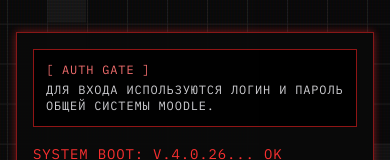
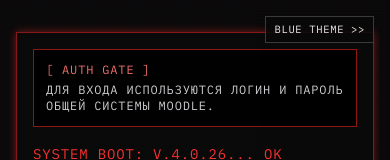
Before and after one commit to KotVietnam/polytech-it-arena, a React (Vite) app: page / in a window 390 px wide. Shown: the top 160 px of the page. Built offline with nearby package versions, Linux system fonts and the light colour scheme; no server answers.

Commit message:
feat: add red-blue theme switch and fix grid overlay layering

```diff
--- a/src/components/Header.tsx
+++ b/src/components/Header.tsx
@@ -61,13 +61,13 @@
             type="button"
             onClick={onToggleTheme}
             aria-label={
-              theme === 'dark'
-                ? 'Переключить на светлую тему'
-                : 'Переключить на темную тему'
+              theme === 'red'
+                ? 'Switch to blue theme'
+                : 'Switch to red theme'
             }
             className="focus-ring mono border border-zinc-700 px-3 py-2 text-xs text-zinc-200 hover:border-red-600 hover:text-red-300"
           >
-            {theme === 'dark' ? 'LIGHT' : 'DARK'}
+            {theme === 'red' ? 'BLUE' : 'RED'}
           </button>
 
           <button
--- /dev/null
+++ b/src/components/ThemeToggle.tsx
@@ -0,0 +1,22 @@
+import { useTheme } from '../hooks/useTheme'
+
+interface ThemeToggleProps {
+  className?: string
+}
+
+export const ThemeToggle = ({ className = '' }: ThemeToggleProps) => {
+  const { theme, toggleTheme } = useTheme()
+  const isRed = theme === 'red'
+
+  return (
+    <button
+      type="button"
+      className={`bm-theme-toggle mono ${className}`.trim()}
+      onClick={toggleTheme}
+      aria-label={isRed ? 'Переключить на Blue тему' : 'Переключить на Red тему'}
+      title={isRed ? 'Переключить на Blue тему' : 'Переключить на Red тему'}
+    >
+      {isRed ? 'BLUE THEME >>' : 'RED THEME >>'}
+    </button>
+  )
+}
--- a/src/hooks/useTheme.ts
+++ b/src/hooks/useTheme.ts
@@ -1,15 +1,15 @@
 import { useEffect, useState } from 'react'
 
-export type Theme = 'dark' | 'light'
+export type Theme = 'red' | 'blue'
 
-const STORAGE_KEY = 'cyberclub-theme'
+const STORAGE_KEY = 'polytech-it-arena-theme'
 
 const isTheme = (value: string | null): value is Theme =>
-  value === 'dark' || value === 'light'
+  value === 'red' || value === 'blue'
 
 const resolveInitialTheme = (): Theme => {
   if (typeof window === 'undefined') {
-    return 'dark'
+    return 'red'
   }
 
   const stored = localStorage.getItem(STORAGE_KEY)
@@ -17,11 +17,10 @@
     return stored
   }
 
-  return 'dark'
+  return 'red'
 }
 
 const applyTheme = (theme: Theme) => {
-  document.documentElement.classList.toggle('dark', theme === 'dark')
   document.documentElement.setAttribute('data-theme', theme)
 }
 
@@ -34,7 +33,7 @@
   }, [theme])
 
   const toggleTheme = () => {
-    setTheme((previousTheme) => (previousTheme === 'dark' ? 'light' : 'dark'))
+    setTheme((previousTheme) => (previousTheme === 'red' ? 'blue' : 'red'))
   }
 
   return { theme, toggleTheme }
--- a/src/index.css
+++ b/src/index.css
@@ -13,17 +13,22 @@
   --line: 55 55 55;
   --panel: 20 20 20;
   --accent: 255 0 0;
-}
-
-:root[data-theme='light'] {
-  color-scheme: light;
-  --bg: 243 243 243;
-  --surface: 255 255 255;
-  --text: 20 20 20;
-  --muted: 90 90 90;
-  --line: 205 205 205;
-  --panel: 255 255 255;
-  --accent: 180 0 0;
+  --theme-hue-rotate: 0deg;
+  --theme-saturate: 1;
+}
+
+:root[data-theme='red'] {
+  color-scheme: dark;
+  --accent: 255 0 0;
+  --theme-hue-rotate: 0deg;
+  --theme-saturate: 1;
+}
+
+:root[data-theme='blue'] {
+  color-scheme: dark;
+  --accent: 42 122 255;
+  --theme-hue-rotate: 212deg;
+  --theme-saturate: 1.08;
 }
 
 * {
@@ -48,6 +53,49 @@
 a {
   color: inherit;
   text-decoration: none;
+}
+
+.bm-page,
+.bm-tl-page,
+.bm-track-page,
+.bm-profile-page,
+.bm-auth-page {
+  position: relative;
+  z-index: 10;
+  filter: hue-rotate(var(--theme-hue-rotate)) saturate(var(--theme-saturate));
+  transition: filter 240ms ease;
+}
+
+.bm-theme-toggle {
+  position: absolute;
+  top: 20px;
+  right: 186px;
+  z-index: 24;
+  border: 1px solid #3a3a3a;
+  background: rgba(8, 8, 8, 0.88);
+  color: #ebebeb;
+  font-size: 0.72rem;
+  letter-spacing: 0.06em;
+  padding: 8px 10px;
+  line-height: 1;
+  cursor: pointer;
+  transition: border-color 0.2s ease, color 0.2s ease;
+}
+
+.bm-theme-toggle:hover {
+  border-color: #ff4e4e;
+  color: #ffffff;
+}
+
+.bm-theme-toggle:focus-visible {
+  outline: 2px solid #ff4e4e;
+  outline-offset: 2px;
+}
+
+.bm-theme-toggle-auth {
+  top: 18px;
+  right: 18px;
+  left: auto;
 }
 
 @layer components {
@@ -1643,3 +1691,24 @@
     flex-direction: column;
   }
 }
+
+@media (max-width: 860px) {
+  .bm-theme-toggle {
+    top: 16px;
+    right: 150px;
+    font-size: 0.66rem;
+    padding: 7px 8px;
+  }
+}
+
+@media (max-width: 560px) {
+  .bm-theme-toggle {
+    top: 52px;
+    right: 16px;
+  }
+
+  .bm-theme-toggle-auth {
+    top: 16px;
+    right: 16px;
+  }
+}
--- a/src/pages/CalendarPage.tsx
+++ b/src/pages/CalendarPage.tsx
@@ -1,5 +1,6 @@
 import { useEffect, useMemo, useState } from 'react'
 import { Link } from 'react-router-dom'
+import { ThemeToggle } from '../components/ThemeToggle'
 import { useAuth } from '../context/AuthContext'
 import { trackNames } from '../data/tracks'
 import { useEvents } from '../hooks/useEvents'
@@ -115,6 +116,8 @@
     <div className="bm-tl-page">
       <div className="bm-tl-container">
         <header className="bm-tl-header">
+          <ThemeToggle />
+
           <div className="bm-tl-title-group">
             <h1 className="bm-h1 bm-tl-primary-title">{primaryTitle}</h1>
             <h1 className="bm-h1 bm-h1-outline">
--- a/src/pages/HomePage.tsx
+++ b/src/pages/HomePage.tsx
@@ -1,6 +1,7 @@
 /* eslint-disable react-hooks/set-state-in-effect */
 import { useEffect, useMemo, useState } from 'react'
 import { Link } from 'react-router-dom'
+import { ThemeToggle } from '../components/ThemeToggle'
 import { useAuth } from '../context/AuthContext'
 import { trackNames } from '../data/tracks'
 import { useEvents } from '../hooks/useEvents'
@@ -199,6 +200,8 @@
     <div className="bm-page relative">
       <div className="bm-wrapper relative z-10">
         <header className="bm-header">
+          <ThemeToggle />
+
           <div className="bm-title-stack">
             <h1
               className={`bm-h1 ${activeHeadline.kind === 'cyber' ? 'bm-h1-no-wrap' : ''}`}
--- a/src/pages/ProfilePage.tsx
+++ b/src/pages/ProfilePage.tsx
@@ -1,5 +1,6 @@
 import { useEffect, useState } from 'react'
 import { Link } from 'react-router-dom'
+import { ThemeToggle } from '../components/ThemeToggle'
 import { useAuth } from '../context/AuthContext'
 import { events } from '../data/events'
 import { trackNames } from '../data/tracks'
@@ -74,6 +75,8 @@
     <div className="bm-profile-page">
       <div className="bm-profile-wrapper">
         <header className="bm-profile-header">
+          <ThemeToggle />
+
           <div className="bm-title-stack bm-profile-title-stack">
             <h1 className="bm-h1 bm-h1-no-wrap">{headerTitle}</h1>
             <h1 className="bm-h1 bm-h1-outline">{activeSubtitle.slice(0, charCount)}</h1>
--- a/src/pages/RegisterPage.tsx
+++ b/src/pages/RegisterPage.tsx
@@ -1,6 +1,7 @@
 import { useRef, useState } from 'react'
 import type { KeyboardEvent } from 'react'
 import { useNavigate } from 'react-router-dom'
+import { ThemeToggle } from '../components/ThemeToggle'
 import { useAuth } from '../context/AuthContext'
 
 interface TerminalLine {
@@ -201,7 +202,9 @@
   }
 
   return (
-    <div className="fx-frame relative min-h-screen overflow-hidden bg-[#0a0a0a]">
+    <div className="bm-auth-page fx-frame relative min-h-screen overflow-hidden bg-[#0a0a0a]">
+      <ThemeToggle className="bm-theme-toggle-auth" />
+
       <div
         aria-hidden="true"
         className="pointer-events-none absolute inset-0 z-10 bg-[linear-gradient(rgba(18,16,16,0)_50%,rgba(0,0,0,0.15)_50%),linear-gradient(90deg,rgba(255,0,0,0.04),rgba(0,255,0,0.01),rgba(0,0,255,0.04))] bg-[length:100%_3px,3px_100%] motion-safe:animate-flicker"
--- a/src/pages/tracks/TrackInfoPage.tsx
+++ b/src/pages/tracks/TrackInfoPage.tsx
@@ -1,4 +1,5 @@
 import { Link, Navigate, useParams } from 'react-router-dom'
+import { ThemeToggle } from '../../components/ThemeToggle'
 import { useAuth } from '../../context/AuthContext'
 import { tracksById } from '../../data/tracks'
 import type { Level, TrackId } from '../../types'
@@ -37,6 +38,8 @@
     <div className="bm-track-page">
       <div className="bm-track-wrapper">
         <header className="bm-track-header bm-track-secondary-header">
+          <ThemeToggle />
+
           <div className="bm-title-stack bm-track-title-stack">
             <h1 className="bm-h1">{track.name.toUpperCase()}</h1>
             <h1 className="bm-h1 bm-h1-outline">{infoTitle}</h1>
--- a/src/pages/tracks/TrackNewsPage.tsx
+++ b/src/pages/tracks/TrackNewsPage.tsx
@@ -1,4 +1,5 @@
 import { Link, Navigate, useParams } from 'react-router-dom'
+import { ThemeToggle } from '../../components/ThemeToggle'
 import { useAuth } from '../../context/AuthContext'
 import { trackNames, tracksById } from '../../data/tracks'
 import { useEvents } from '../../hooks/useEvents'
@@ -34,6 +35,8 @@
     <div className="bm-track-page">
       <div className="bm-track-wrapper">
         <header className="bm-track-header bm-track-secondary-header">
+          <ThemeToggle />
+
           <div className="bm-title-stack bm-track-title-stack">
             <h1 className="bm-h1">{track.name.toUpperCase()}</h1>
             <h1 className="bm-h1 bm-h1-outline">{newsTitle}</h1>
--- a/src/pages/tracks/TrackTemplatePage.tsx
+++ b/src/pages/tracks/TrackTemplatePage.tsx
@@ -1,5 +1,6 @@
 import { useState } from 'react'
 import { Link } from 'react-router-dom'
+import { ThemeToggle } from '../../components/ThemeToggle'
 import { useAuth } from '../../context/AuthContext'
 import { tracksById } from '../../data/tracks'
 import type { Level, TrackId } from '../../types'
@@ -83,6 +84,8 @@
     <div className="bm-track-page">
       <div className="bm-track-wrapper">
         <header className="bm-track-header">
+          <ThemeToggle />
+
           <div className="bm-track-headline-row">
             <div className="bm-title-stack bm-track-title-stack">
               <h1 className="bm-h1">{track.name.toUpperCase()}</h1>
```
